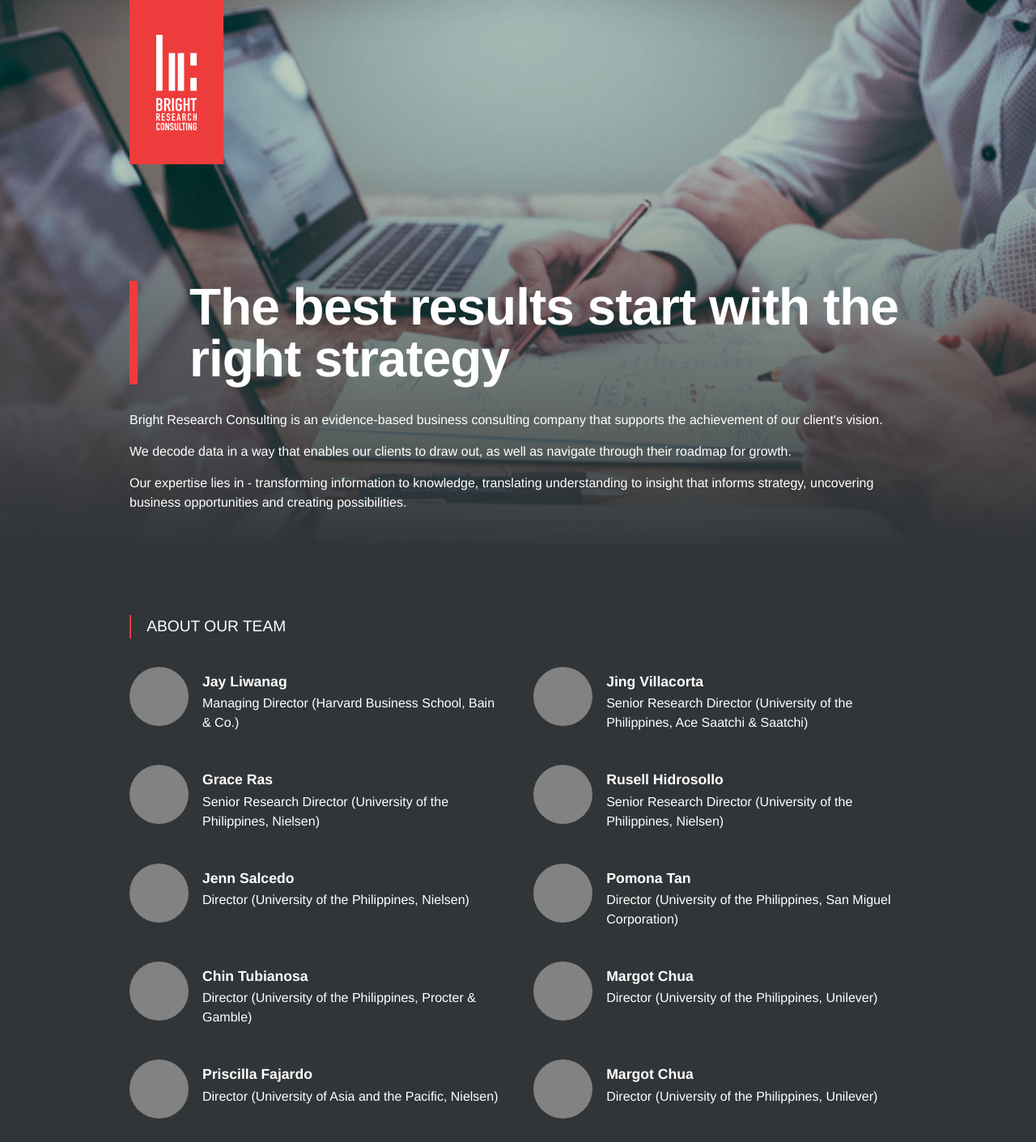
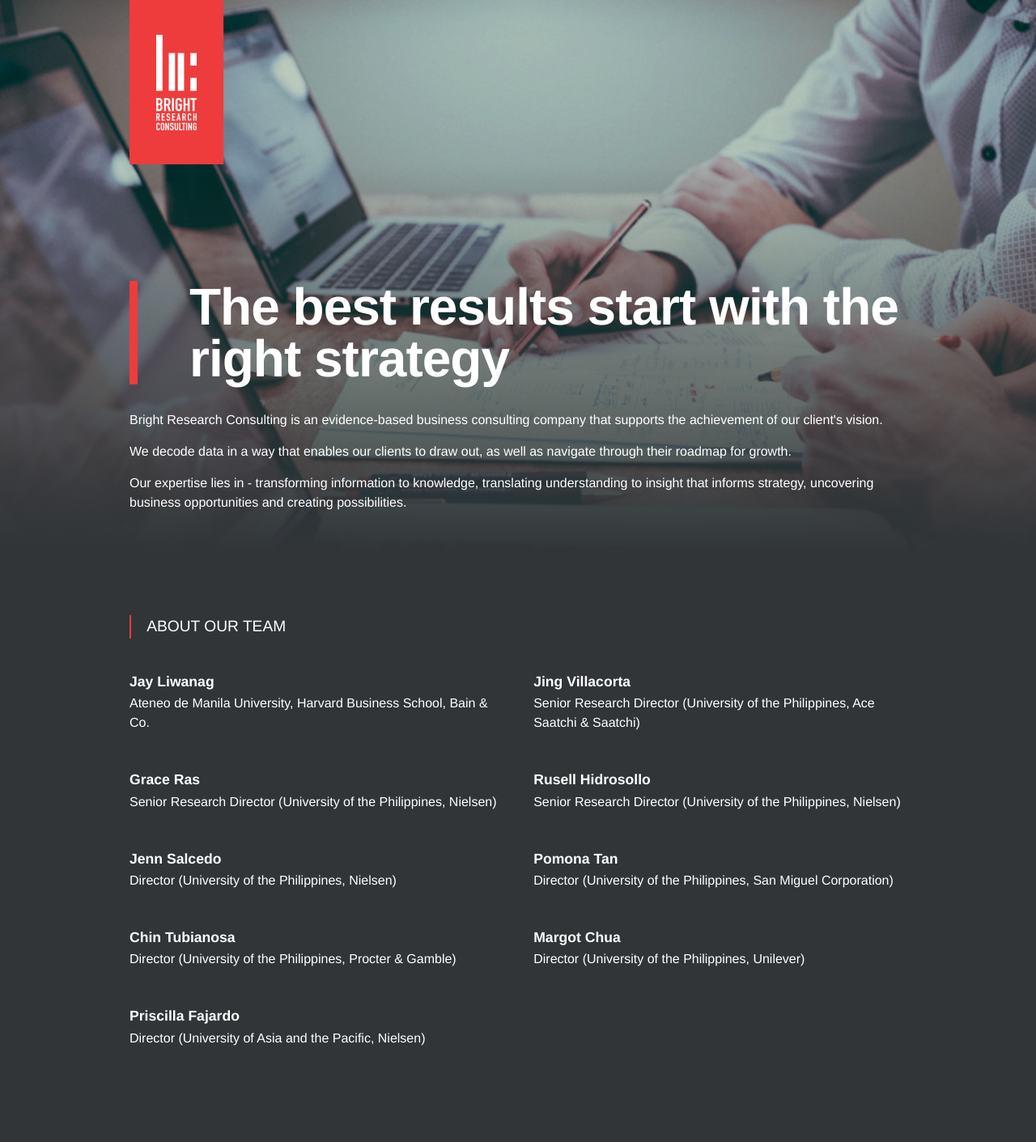
Before and after one commit to harveyenrile/bright-site, a Jekyll site: the page built from index.html, in a window 1280 px wide, cut to the strip 0-1411 px from the top of the page. Shown: the whole strip at 81% size. Built offline with Jekyll 4.4.1, drawn with Linux system fonts in a browser that asks for light colours; nearby versions of some CDN libraries; some web fonts are replaced.

Commit message:
removed id-card img, updated description

```diff
--- a/_includes/team.html
+++ b/_includes/team.html
@@ -7,7 +7,7 @@
         <div class="id-img"></div>
         <div class="id-data">
           <h4>Jay Liwanag</h4>
-          Managing Director (Harvard Business School, Bain &amp; Co.)
+          Ateneo de Manila University, Harvard Business School, Bain &amp; Co.
         </div>
       </div>
     </div>
@@ -99,15 +99,7 @@
         </div>
       </div>
     </div>
-    <div class="columns six">
-      <div class="id-card">
-        <div class="id-img"></div>
-        <div class="id-data">
-          <h4>Margot Chua</h4>
-          Director (University of the Philippines, Unilever)
-        </div>
-      </div>
-    </div>
+
   </div>
 
 
--- a/_sass/_base.scss
+++ b/_sass/_base.scss
@@ -178,9 +178,10 @@
     position: absolute;
     left: 0;
     top: 0;
+    display: none;
   }
   .id-data{
-    margin-left: 90px;
+    // margin-left: 90px;
     padding-top: 5px;
     h4{
       font-weight: 700;
```
